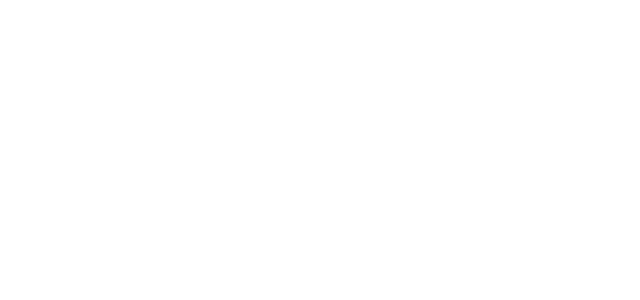
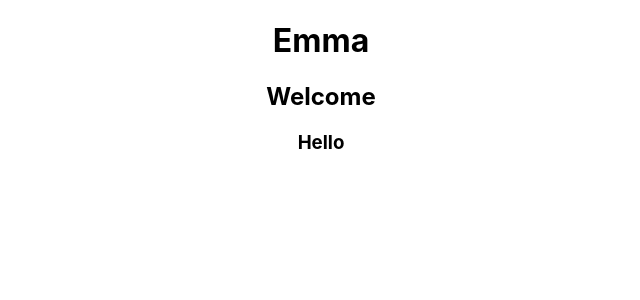
Before and after one commit to edehemma09/ReactClass, a React (Create React App) app in the folder Day2/day2/: page / in a window 1280 px wide. Shown: the top 300 px of the page, without its empty margins (319-959 px from the left). Built offline with nearby package versions, Linux system fonts and the light colour scheme.

Commit message:
edited commit

```diff
--- a/Day2/day2/src/App.js
+++ b/Day2/day2/src/App.js
@@ -1,4 +1,3 @@
-import logo from './logo.svg';
 import './App.css';
 import Profile from './component/Profile';
 import Comp1 from './component/Comp1';
@@ -8,10 +7,11 @@
 function App() {
   return (
     <div className="App">
-      <Profile>
-        Emma
+      <Profile name="chicaa"/>
+      <Comp1/>
+      <Comp2/>
+      <Comp3/>
 
-      </Profile>
     </div>
   );
 }
--- a/Day2/day2/src/component/Comp1.js
+++ b/Day2/day2/src/component/Comp1.js
@@ -1,9 +1,8 @@
 function Comp1() {
     return (
-      <div className="#">
-
+      <div>
+       <h2>Welcome</h2>
       </div>
     );
   }
-
-  export default Comp1;
+  export default  Comp1;
--- a/Day2/day2/src/component/Comp2.js
+++ b/Day2/day2/src/component/Comp2.js
@@ -1,7 +1,7 @@
 function Comp2() {
     return (
       <div className="#">
-
+       <h2></h2>
       </div>
     );
   }
--- a/Day2/day2/src/component/Comp3.js
+++ b/Day2/day2/src/component/Comp3.js
@@ -1,7 +1,7 @@
 function Comp3() {
     return (
-      <div className="#">
-
+      <div>
+       <h3>Hello </h3>
       </div>
     );
   }
--- a/Day2/day2/src/component/Profile.js
+++ b/Day2/day2/src/component/Profile.js
@@ -1,9 +1,11 @@
-function Profile() {
+function Profile(props) {
+  console.log(props.name);
     return (
-      <div className="#">
-
+      <div>
+       <h1>Emma</h1>
       </div>
     );
+
   }
 
   export default Profile;
```
